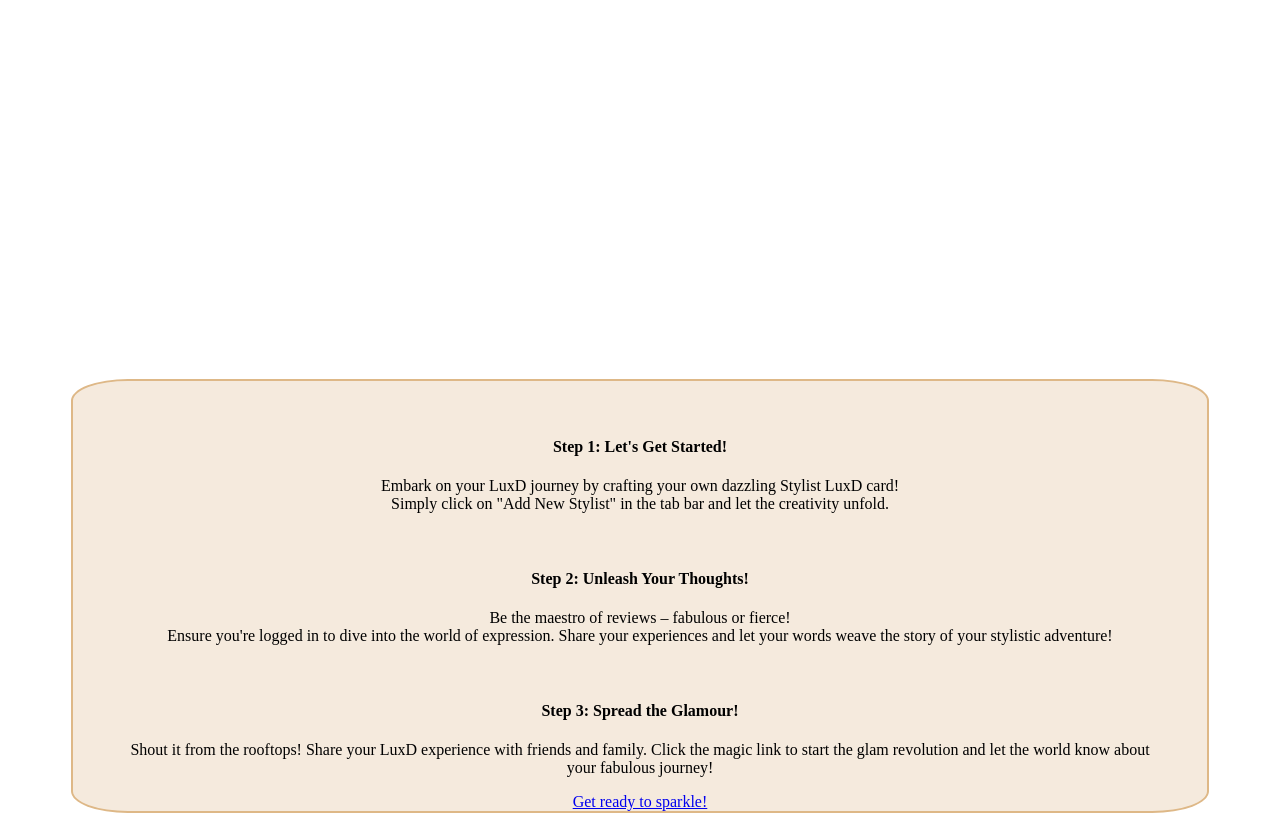
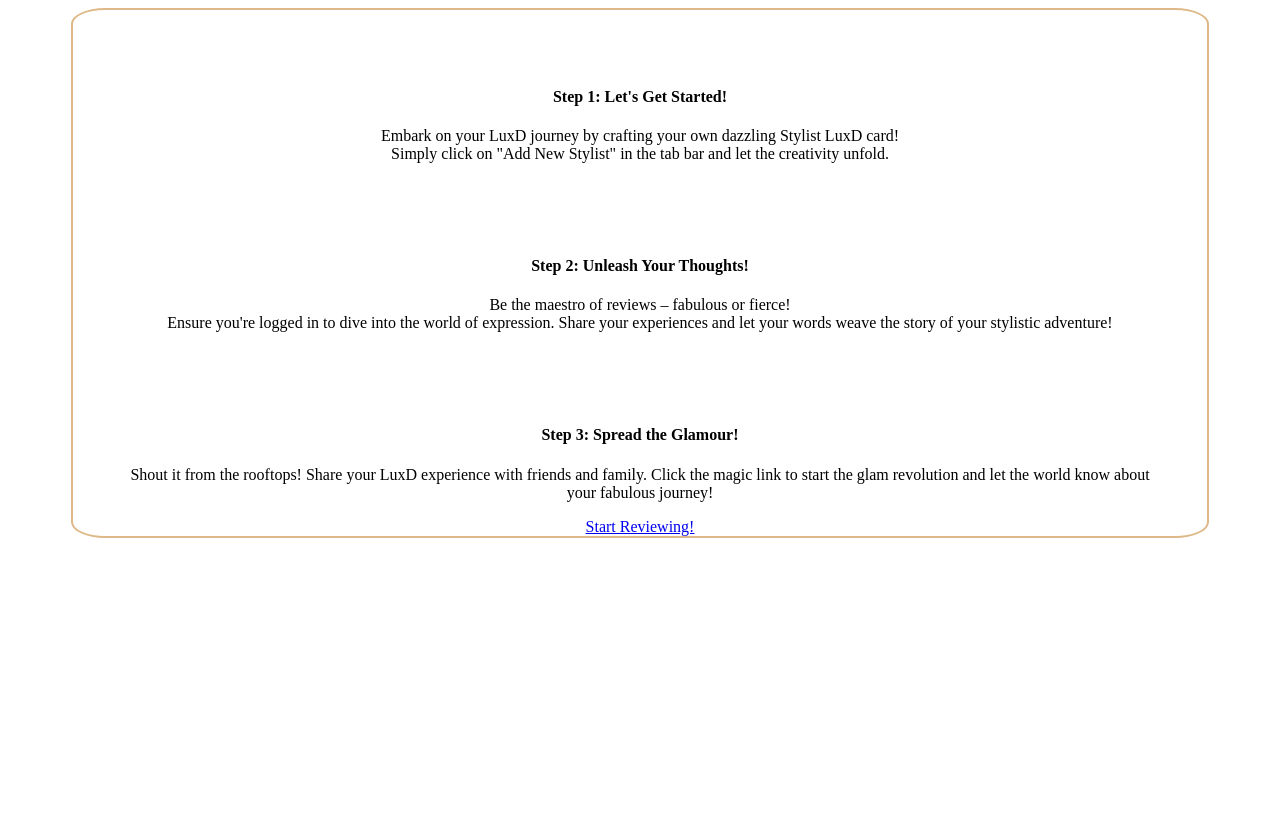
Before and after one commit to Carny94/LUXD-REVIEWS, a Node server app: page /steps in a window 1280 px wide. After the commit the page ends 538 px from the top, so only its background shows below. Run offline with Node 20, Linux system fonts and the light colour scheme; some libraries are stand-ins or nearby versions.

Commit message:
completed both screen views

```diff
--- a/public/stylesheets/style.css
+++ b/public/stylesheets/style.css
@@ -98,7 +98,7 @@ display: flex;
 justify-content: center;
 width: 30%;
 margin-inline: auto;
-border: 1px solid burlywood;
+border: 2px solid burlywood;
 border-radius:5px;
 color: black;
 text-wrap: nowrap;
@@ -171,14 +171,19 @@ a {
 
   }
 
+  .steps-button-container {
+    margin-top: -6%;
+    display: flex;
+    justify-content: center;
+  }
+
   .steps-page-button {
     display: flex;
     justify-content: center;
-    border: 1px solid burlywood;
+    border: 2px solid burlywood;
     border-radius:5px;
     color: black;
     width: 150px;
-    margin-inline: 45%;
 
   }
 
@@ -188,11 +193,12 @@ a {
 }
 
 .steps-container {
-  background-color: rgb(245, 234, 221);
   scroll-snap-type: y mandatory;
   border: 2px solid burlywood;
-  border-radius: 5%;
-  margin-top: 30%;
+  border-radius: 3%;
+  display: flex;
+  flex-direction: column;
+  justify-content: center;
   margin-inline: 5%;
 }
 
--- a/views/partials/steps.ejs
+++ b/views/partials/steps.ejs
@@ -1,15 +1,16 @@
 
 <!DOCTYPE html>
 <html lang="en">
+
 <head>
     <meta charset="UTF-8">
     <meta name="viewport" content="width=device-width, initial-scale=1.0">
     <title>Steps</title>
     <link rel="stylesheet" href="/stylesheets/style.css">
+</head>
 
-</head>
 <body>
-       <div class="steps-container">
+    <div class="steps-container">
         <section class="do-first">
             <h4>Step 1: Let's Get Started!</h4>
             <p>Embark on your LuxD journey by crafting your own dazzling Stylist LuxD card! <br>Simply click on "Add New Stylist" in the tab bar and let the creativity unfold.</p>
@@ -23,13 +24,9 @@
         <section class="do-third">
             <h4>Step 3: Spread the Glamour!</h4>
             <p>Shout it from the rooftops! Share your LuxD experience with friends and family. Click the magic link to start the glam revolution and let the world know about your fabulous journey! </p>
+            <a href="stylist/new">Start Reviewing!</a>
+        </section>
+    </div>
+</body>
 
-                <a href="click-to-start">Get ready to sparkle!</a>
-        </section>
-
-       </div>
-
-
-
-</body>
 </html>
```
